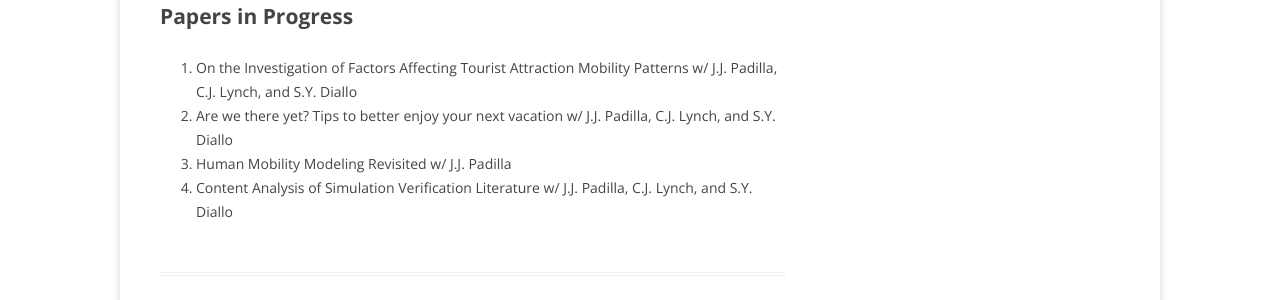
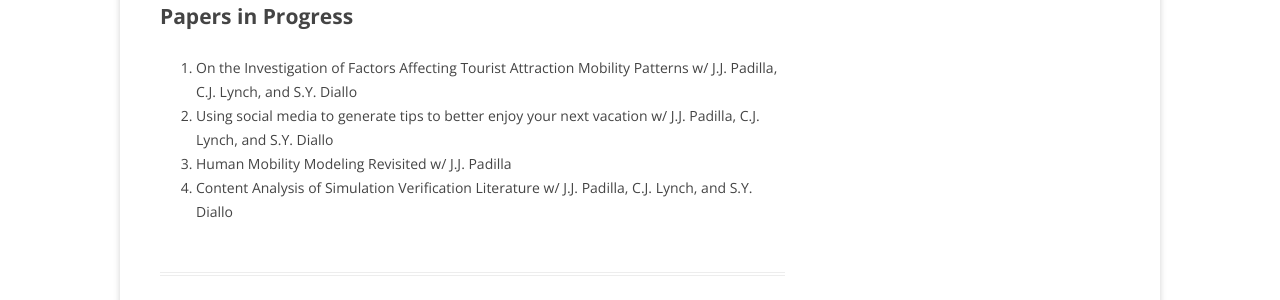
Before and after one commit to hamdikavak/hamdikavak.github.io, a Jekyll site: the page built from publications/index.html, in a window 1280 px wide and 900 px high, scrolled down 1605 px. Shown: the part 407-707 px from the top of the window. Built offline with Jekyll 4.4.1, drawn with Linux system fonts in a browser that asks for light colours; nearby versions of some CDN libraries; library files that are not in the unit come from our copies.

Commit message:
Update index.html

```diff
--- a/publications/index.html
+++ b/publications/index.html
@@ -119,7 +119,7 @@ current_page_publications: current_page_item
     On the Investigation of Factors Affecting Tourist Attraction Mobility Patterns w/ J.J. Padilla, C.J. Lynch, and S.Y. Diallo
   </li>
   <li>
-    Are we there yet? Tips to better enjoy your next vacation w/ J.J. Padilla, C.J. Lynch, and S.Y. Diallo
+    Using social media to generate tips to better enjoy your next vacation w/ J.J. Padilla, C.J. Lynch, and S.Y. Diallo
   </li>
   <li>
      Human Mobility Modeling Revisited w/ J.J. Padilla
```
